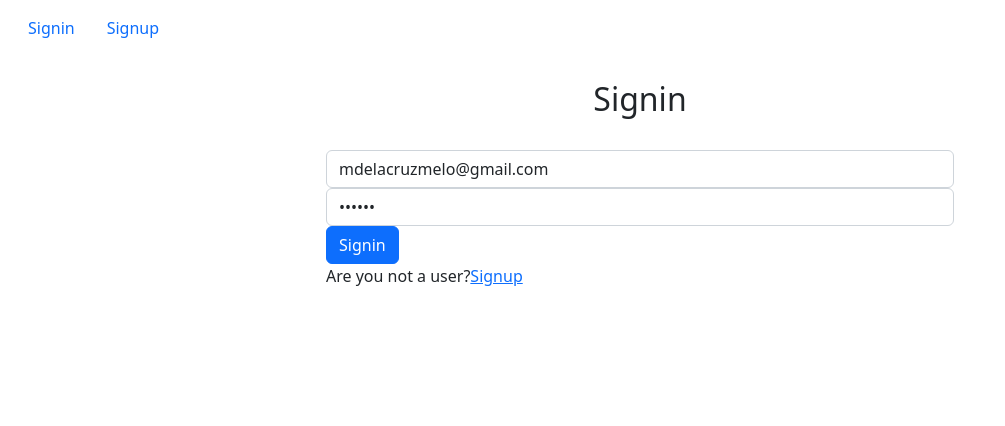
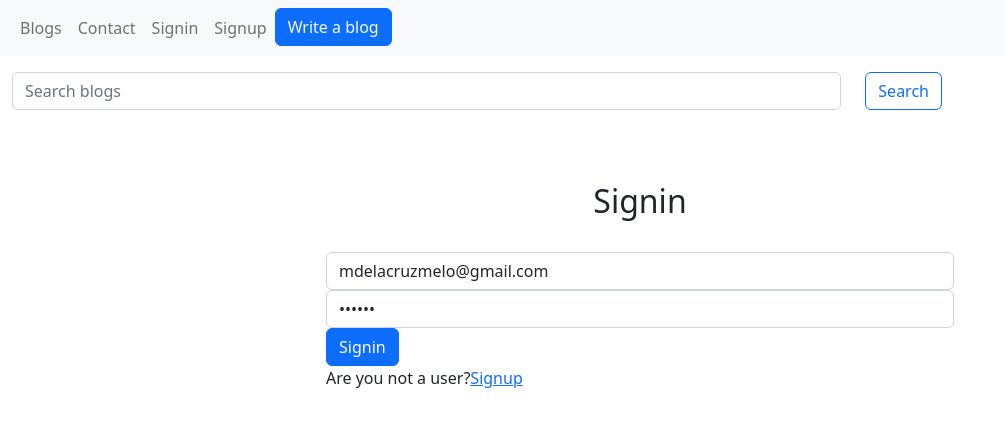
Before and after one commit to Mdelacruzmelo/seoblog, a Next.js app in the folder frontend/: page /signin in a window 1280 px wide. Shown: the top 426 px of the page, without its empty margins (0-1005 px from the left). Built offline with nearby package versions, Linux system fonts and the light colour scheme; a small style sheet from the web is missing.

Commit message:
Contact page form added

```diff
--- a/frontend/components/Header.js
+++ b/frontend/components/Header.js
@@ -1,89 +1,109 @@
-import React, { useState, useEffect } from 'react';
-import Link from 'next/link'
-import { useRouter } from 'next/router'
-import nProgress from 'nprogress';
+import React, { useState } from 'react';
+import Link from 'next/link';
+import Router from 'next/router';
+import NProgress from 'nprogress';
+import { APP_NAME } from '../config';
+import { signout, isAuth } from '../actions/auth';
 import {
+    Collapse,
     Navbar,
+    NavbarToggler,
+    NavbarBrand,
     Nav,
     NavItem,
     NavLink,
+    UncontrolledDropdown,
+    DropdownToggle,
+    DropdownMenu,
+    DropdownItem
 } from 'reactstrap';
-import { APP_NAME } from '../config'
-import { signout, isAuth } from '../actions/auth'
+import '.././node_modules/nprogress/nprogress.css';
+import Search from './blog/Search';
+
+Router.onRouteChangeStart = url => NProgress.start();
+Router.onRouteChangeComplete = url => NProgress.done();
+Router.onRouteChangeError = url => NProgress.done();
 
 const Header = () => {
+    const [isOpen, setIsOpen] = useState(false);
 
-    const [authenticated, setAuthenticated] = useState()
-
-    useEffect(() => {
-        setAuthenticated(isAuth())
-    }, [])
-
-    const router = useRouter()
-
-    useEffect(() => {
-        router.events.on('routeChangeStart', nProgress.start)
-        router.events.on('routeChangeComplete', nProgress.done)
-    }, [])
-
-    const styleHidden = {
-        width: '0px',
-        height: '0px',
-        overflow: 'hidden',
-        position: 'absolute',
-        left: '0px',
-        bottom: '0px'
-    }
+    const toggle = () => {
+        setIsOpen(!isOpen);
+    };
 
     return (
-        <div>
-            <Navbar>
+        <>
+            <Navbar color="light" light expand="md">
                 <Link href="/">
                     <NavLink className="font-weight-bold">{APP_NAME}</NavLink>
                 </Link>
-                <Nav className="me-auto">
+                <NavbarToggler onClick={toggle} />
+                <Collapse isOpen={isOpen} navbar>
+                    <Nav className="ml-auto" navbar>
+                        <React.Fragment>
+                            <NavItem>
+                                <Link href="/blogs">
+                                    <NavLink>Blogs</NavLink>
+                                </Link>
+                            </NavItem>
 
-                    {!authenticated && (
-                        <>
-                            <NavItem style={{ cursor: 'pointer' }}>
-                                <Link href="/signin"><NavLink>Signin</NavLink></Link>
+                            <NavItem>
+                                <Link href="/contact">
+                                    <NavLink>Contact</NavLink>
+                                </Link>
                             </NavItem>
-                            <NavItem style={{ cursor: 'pointer' }}>
-                                <Link href="/signup"><NavLink>Signup</NavLink></Link>
+                        </React.Fragment>
+
+                        {!isAuth() && (
+                            <React.Fragment>
+                                <NavItem>
+                                    <Link href="/signin">
+                                        <NavLink>Signin</NavLink>
+                                    </Link>
                                 </NavItem>
-                        </>
+                                <NavItem>
+                                    <Link href="/signup">
+                                        <NavLink>Signup</NavLink>
+                                    </Link>
+                                </NavItem>
+                            </React.Fragment>
                         )}
 
-                    {authenticated && authenticated.role === 1 && (
+                        {isAuth() && isAuth().role === 0 && (
                             <NavItem>
-                            <Link href="/admin">
-                                <NavLink>{`${authenticated?.name}'s Dashboard`}</NavLink>
+                                <Link href="/user">
+                                    <NavLink>{`${isAuth().name}'s Dashboard`}</NavLink>
                                 </Link>
                             </NavItem>
                         )}
 
-                    {authenticated && authenticated.role === 0 && (
+                        {isAuth() && isAuth().role === 1 && (
                             <NavItem>
-                            <Link href="/user">
-                                <NavLink>{`${authenticated?.name}'s Dashboard`}</NavLink>
+                                <Link href="/admin">
+                                    <NavLink>{`${isAuth().name}'s Dashboard`}</NavLink>
                                 </Link>
                             </NavItem>
                         )}
 
-                    {authenticated && (
+                        {isAuth() && (
                             <NavItem>
-                            <NavLink
-                                style={{ cursor: 'pointer' }}
-                                onClick={() => { signout(() => router.replace(`/signin`)) }}>
+                                <NavLink style={{ cursor: 'pointer' }} onClick={() => signout(() => Router.replace(`/signin`))}>
                                     Signout
                                 </NavLink>
                             </NavItem>
                         )}
 
+                        <NavItem>
+                            <a href="/user/crud/blog" className="btn btn-primary text-light">
+                                Write a blog
+                            </a>
+                        </NavItem>
                     </Nav>
+                </Collapse>
             </Navbar>
-        </div >
+            <Search />
+        </>
     );
-}
+};
 
 export default Header;
```
Also changed, not shown: frontend/actions/form.js (added, +25 -0 lines), frontend/components/form/ContactForm.js (added, +97 -0 lines), frontend/pages/contact.js (added, +21 -0 lines). Lines whose indentation alone changed are shown as unchanged.
